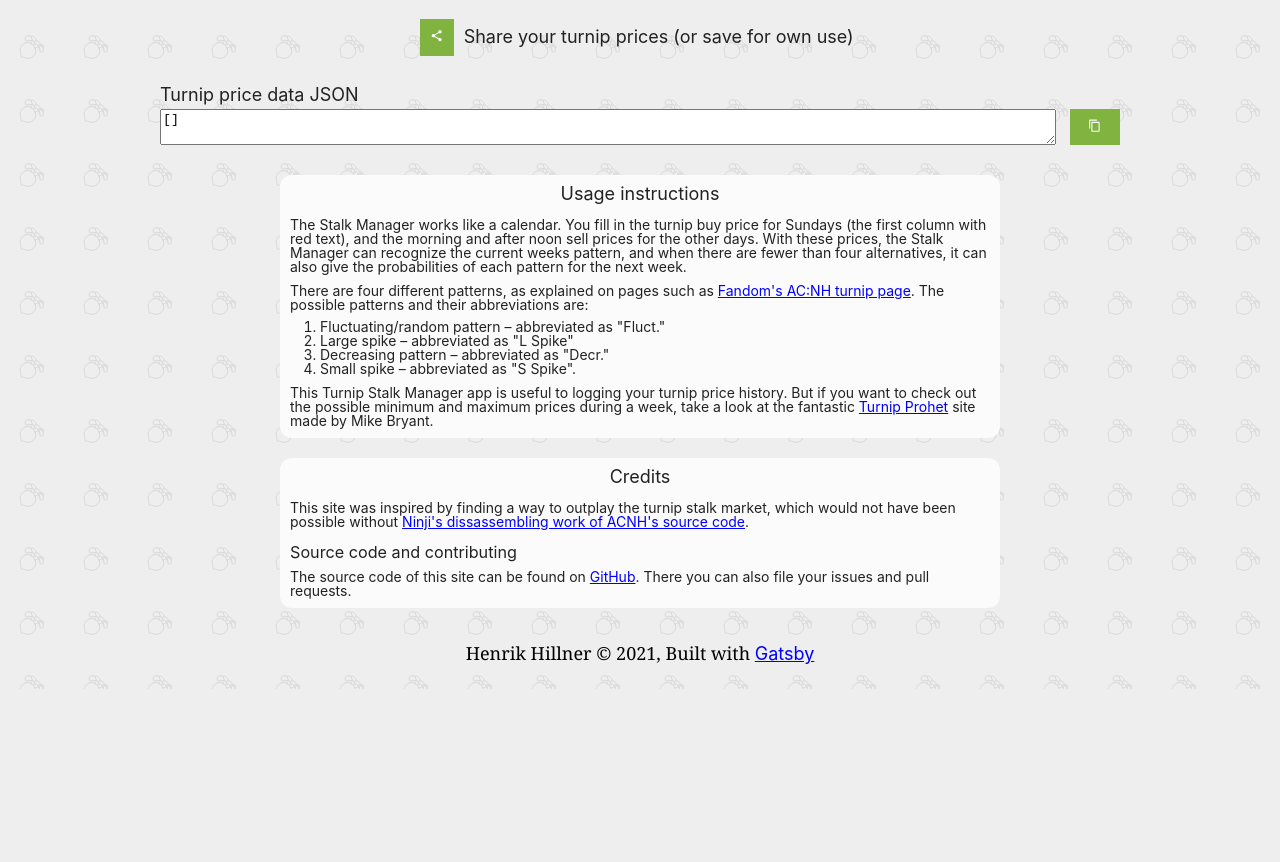
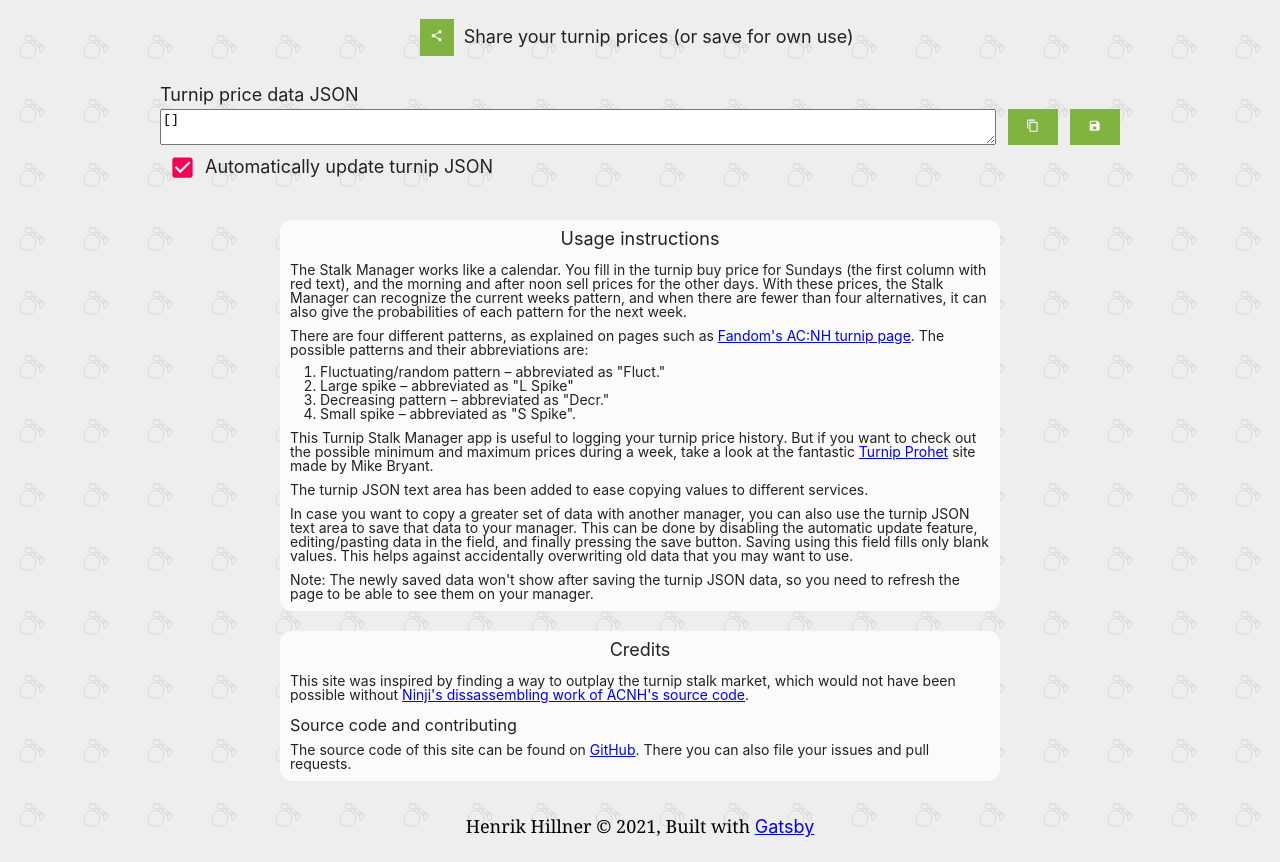
Before and after one commit to Pingviinituutti/turnip-stalk-manager, a Gatsby site: page / in a window 1280 px wide. Shown: the part 881-1743 px from the top of the page. Before the commit the page ends 1570 px from the top, so only its background shows below. Built offline with nearby package versions, Linux system fonts and the light colour scheme; Gatsby itself is replaced by a stand-in of ours.

Commit message:
Add feature to save turnip data from JSON to the manager
Also add feature usage instructions to index page

```diff
--- a/src/components/layout.scss
+++ b/src/components/layout.scss
@@ -99,14 +99,20 @@ button {
     justify-content: space-between;
   }
   textarea {
-    min-width: calc(100% - 70px);
-    max-width: calc(100% - 70px);
+    min-width: calc(100% - 130px);
+    max-width: calc(100% - 130px);
   }
   button {
     width: 50px;
     cursor: pointer;
   }
 }
+
+.json-auto-update {
+  display: flex;
+  align-items: center;
+}
+
 .Toastify__toast--success {
   background: $green !important;
 }
--- a/src/components/turnipManager.tsx
+++ b/src/components/turnipManager.tsx
@@ -3,7 +3,7 @@ import { observer } from "mobx-react"
 import Calendar from 'react-calendar'
 import { v4 as uuidv4 } from 'uuid'
 import { compressToEncodedURIComponent as compress } from 'lz-string'
-import { MdShare, MdContentCopy } from "react-icons/md/"
+import { MdShare, MdContentCopy, MdSave } from "react-icons/md/"
 import { toast } from 'react-toastify';
 import 'react-toastify/dist/ReactToastify.css';
 
@@ -14,6 +14,8 @@ import { TurnipPriceDialog } from "./TurnipPriceDialog";
 import { TurnipWeekPredicter } from "./turnipWeekPredicter";
 import { date2datestr } from "./helpers";
 import { ITurnip } from "./TurnipTypes";
+import { TurnipPriceStore } from "../stores/TurnipPriceStore";
+import { Checkbox } from "@material-ui/core";
 
 const share2Navigator = (id: string) => {
   const elem = document.getElementById(id) as HTMLTextAreaElement
@@ -51,12 +53,60 @@ const copy2Clipboard = (id: string, message = "JSON copied to clipboard!") => {
   }
 }
 
+const fillNullPricesInManager = (id: string, tps: TurnipPriceStore, message = "JSON saved to manager!") => {
+  const elem = document.getElementById(id) as HTMLTextAreaElement
+  if (elem !== undefined) {
+    const turnipsFromJson = JSON.parse(elem.value)
+    for (const turnip of turnipsFromJson) {
+      if (turnip === undefined) {
+        console.log(`Turnip can't be undefined`)
+      }
+      else if (turnip.price === undefined || turnip.price === null) {
+        console.log(`Price can't be undefined: ` + turnip.toString())
+      } else if (tps.turnipExists(turnip)) {
+        const storedTurnips = tps.getTurnipFromDateAndTime(turnip.day, turnip.time)
+        // turnipExists already returned true, so no check is made
+        if (storedTurnips[0].price === undefined || storedTurnips[0].price === null) {
+          tps.updateTurnipPrice(turnip)
+        } else {
+          console.log(`Stored price is not undefined. Not updating`, turnip, storedTurnips[0].price)
+        }
+      } else {
+        tps.addTurnip(turnip)
+      }
+    }
+    toast.success(message, {
+      position: "top-center",
+      autoClose: 2000,
+      hideProgressBar: true,
+      closeOnClick: true,
+      pauseOnHover: true,
+      draggable: false,
+      progress: undefined,
+    })
+  }
+}
+
+const setElementValue = (id: string, value: string) => {
+  const elem = document.getElementById(id) as HTMLTextAreaElement
+  if (elem !== undefined) {
+    elem.value = value
+  }
+}
+
 export const TurnipJSONArea = observer(() => {
   if (typeof window === 'undefined') return (<div className={'JSON-area'} />)
   const { turnipPriceStore: tps } = useStores()
   const turnips = tps.getTurnips()
   const json_turnips = JSON.stringify(turnips)
 
+  const [checked, setChecked] = React.useState(true);
+  const handleChange = (event: any) => {
+    if (checked) { // case: checked was true until now
+      setElementValue('turnip-json-textarea-editable', json_turnips)
+    }
+    setChecked(event.target.checked);
+  };
   return (
     <div className={'JSON-area'}>
       <h2>Turnip price data JSON</h2>
@@ -66,8 +116,23 @@ export const TurnipJSONArea = observer(() => {
           className={'turnip-json-data'}
           value={json_turnips}
           readOnly
+          hidden={!checked}
+        />
+        <textarea
+          id={'turnip-json-textarea-editable'}
+          className={'turnip-json-data'}
+          hidden={checked}
         />
         <button title={"Copy turnip JSON to clipboard"} onClick={() => copy2Clipboard('turnip-json-textarea')}><MdContentCopy /></button>
+        <button title={"Fill null fields from turnip JSON"} onClick={() => fillNullPricesInManager('turnip-json-textarea-editable', tps)}><MdSave /></button>
+      </div>
+      <div className={'json-auto-update'}>
+        <Checkbox
+            checked={checked}
+            onChange={handleChange}
+            title={"Automatically update turnip JSON"}
+        />
+        <h3>Automatically update turnip JSON</h3>
       </div>
     </div>
   )
--- a/src/pages/index.tsx
+++ b/src/pages/index.tsx
@@ -49,6 +49,17 @@ const IndexPage = () => (
         This Turnip Stalk Manager app is useful to logging your turnip price history.
         But if you want to check out the possible minimum and maximum prices during a week, take a look at the fantastic <a href="https://turnipprophet.io" target="_blank">Turnip Prohet</a> site made by Mike Bryant.
       </p>
+      <p>
+        The turnip JSON text area has been added to ease copying values to different services.
+      </p>
+      <p>
+        In case you want to copy a greater set of data with another manager, you can also use the turnip JSON text area to save that data to your manager.
+        This can be done by disabling the automatic update feature, editing/pasting data in the field, and finally pressing the save button.
+        Saving using this field fills only blank values. This helps against accidentally overwriting old data that you may want to use.
+      </p>
+      <p>
+        Note: The newly saved data won't show after saving the turnip JSON data, so you need to refresh the page to be able to see them on your manager.
+      </p>
     </Content>
     <Content title={"Credits"}>
       <p>
```
